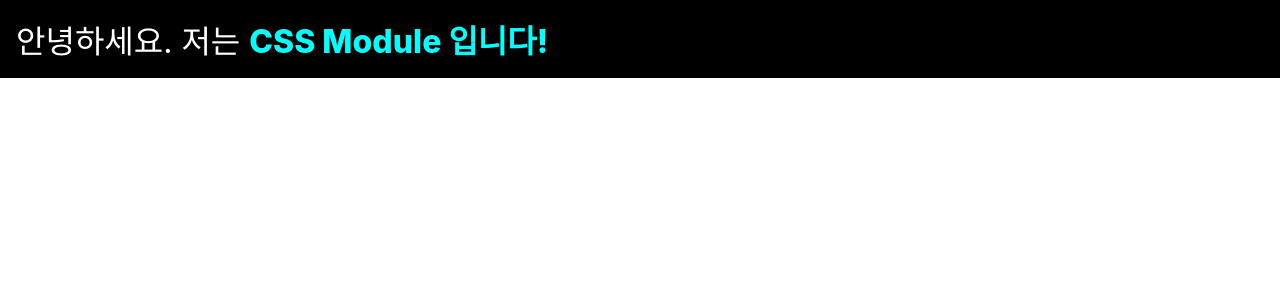
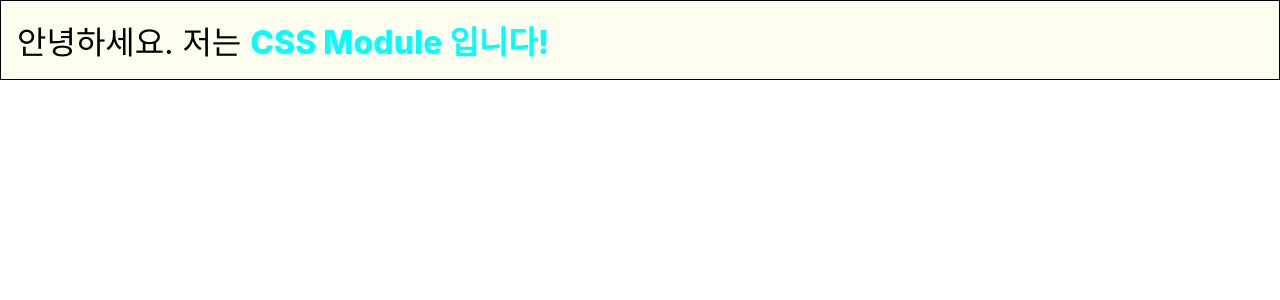
Before and after one commit to LimSeNa/react-tech-styling, a React (Create React App) app: page / in a window 1280 px wide. Shown: the top 300 px of the page. Built offline with nearby package versions, Linux system fonts and the light colour scheme.

Commit message:
CSS Module을 사용한 클래스 이름 여러 개 적용

```diff
--- a/src/chap09/CSSModule.js
+++ b/src/chap09/CSSModule.js
@@ -3,7 +3,7 @@ import styles from './CSSModule.module.css';
 
 const CSSModule = () => {
     return (
-        <div className={styles.wrapper}>
+        <div className={`${styles.wrapper} ${styles.inverted}`}>
             안녕하세요. 저는 <span className="something">CSS Module 입니다!</span>
         </div>
     );
--- a/src/chap09/CSSModule.module.css
+++ b/src/chap09/CSSModule.module.css
@@ -6,6 +6,12 @@
     font-size: 2rem;
 }
 
+.inverted {
+    color: black;
+    background: ivory;
+    border: 1px solid black;
+}
+
 /* 글로벌 CSS를 작성하고 싶다면 */
 :global .something {
     font-weight: 800;
```
